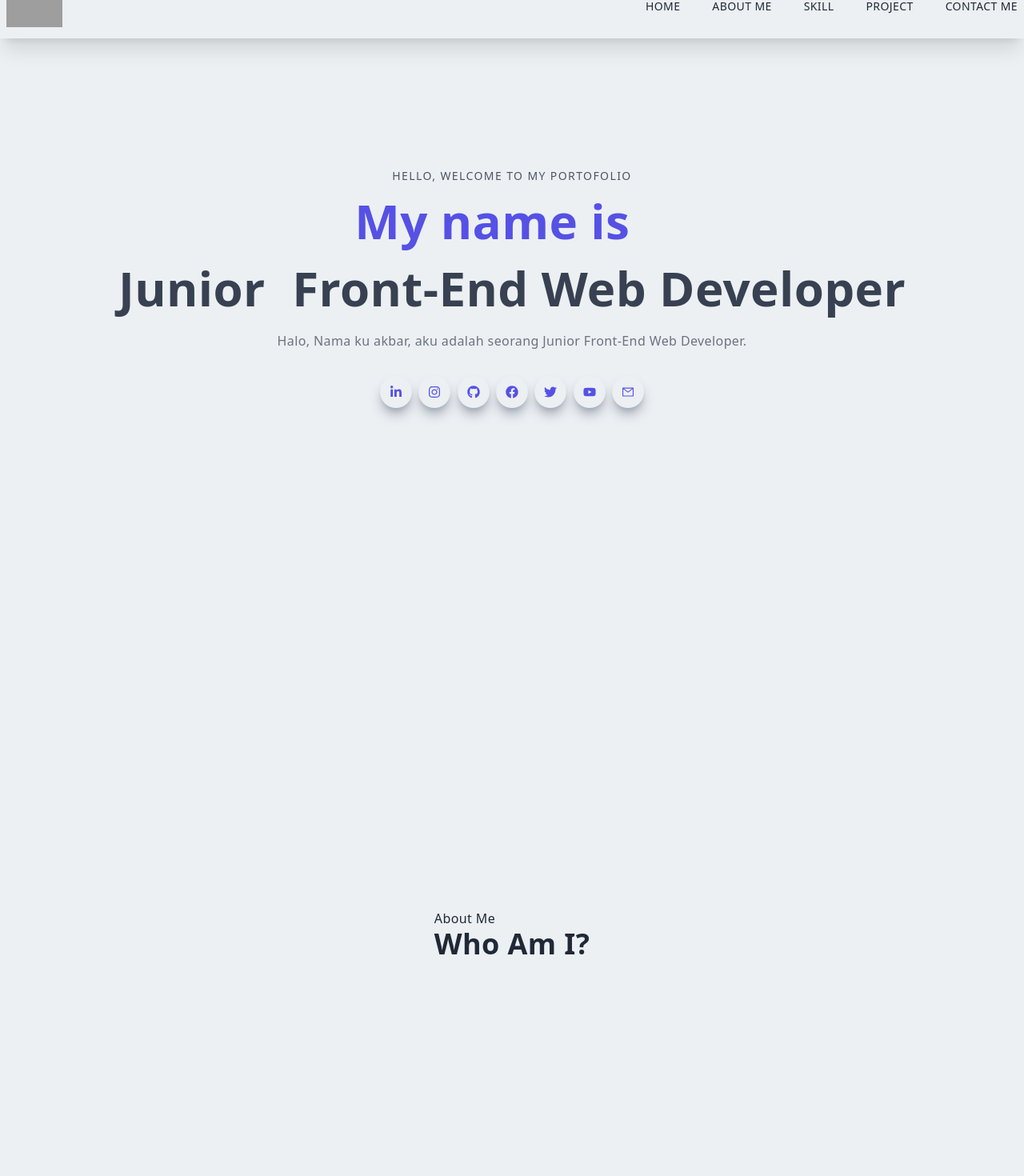
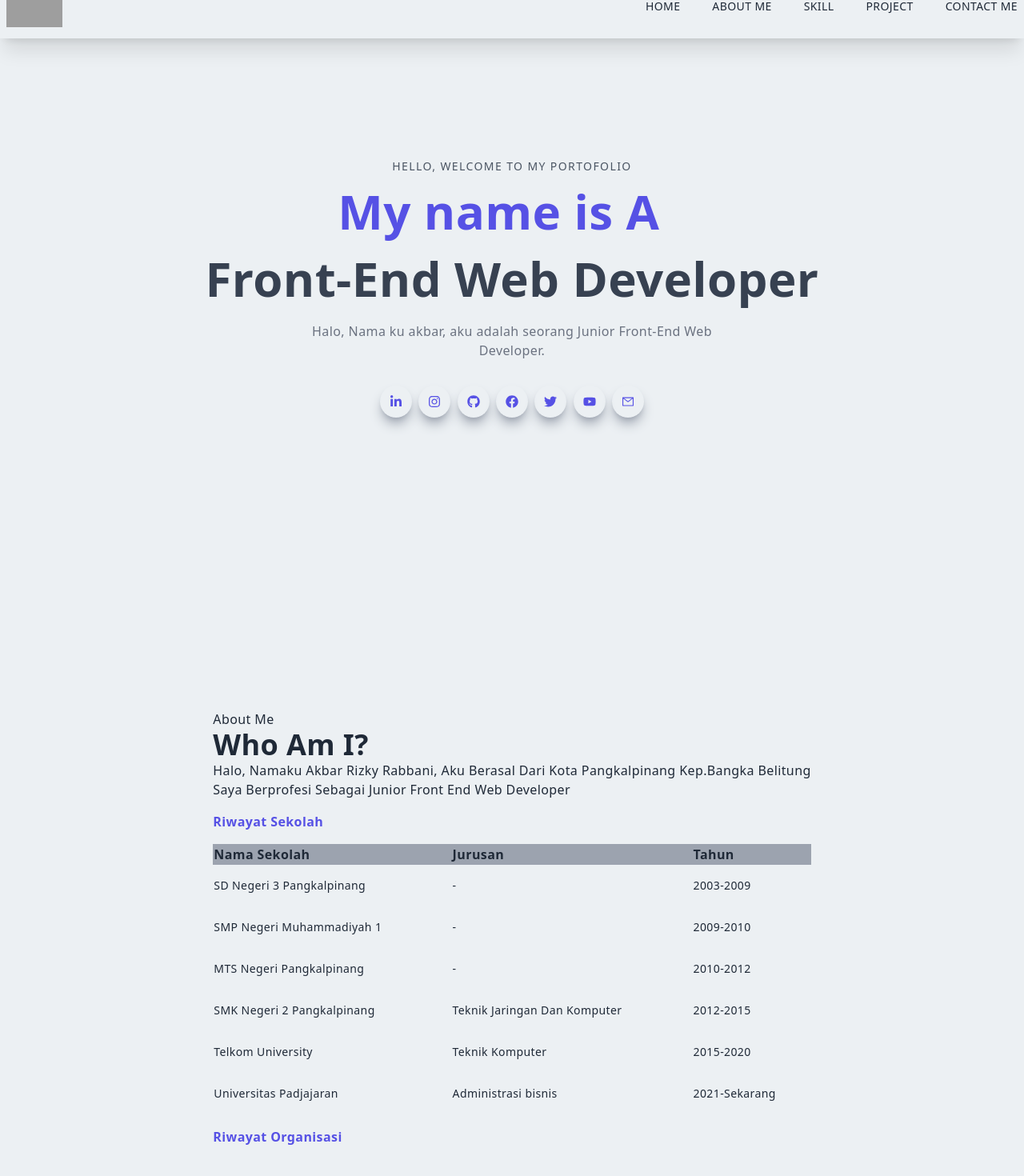
Before and after one commit to AkbarRizkyR/portofolio-nextjs, a Next.js app: page / in a window 1280 px wide. Shown: the part 32-1502 px from the top of the page at 80% size. Built offline with nearby package versions, Linux system fonts and the light colour scheme; grey boxes are pictures that could not be loaded.

Commit message:
New Things

```diff
--- a/components/About.jsx
+++ b/components/About.jsx
@@ -1,15 +1,75 @@
 import React from 'react'
 
 function About() {
+  const tables = [
+    {
+      title: 'SD Negeri 3 Pangkalpinang',
+      major: '-',
+      date: '2003-2009'
+    },
+    {
+      title: 'SMP Negeri Muhammadiyah 1',
+      major: '-',
+      date: '2009-2010'
+    },
+    {
+      title: 'MTS Negeri Pangkalpinang',
+      major: '-',
+      date: '2010-2012'
+    },
+    {
+      title: 'SMK Negeri 2 Pangkalpinang',
+      major: 'Teknik Jaringan Dan Komputer',
+      date: '2012-2015'
+    },
+    {
+      title: 'Telkom University',
+      major: 'Teknik Komputer',
+      date: '2015-2020'
+    },
+    {
+      title: 'Universitas Padjajaran',
+      major: 'Administrasi bisnis',
+      date: '2021-Sekarang'
+    },
+  ]
+
   return (
     <div className='w-full md:h-screen p-2 flex items-center py-16'>
       <div className='max-w-[1240px] m-auto md:grid-cols-3 gap-8'>
         <div className='col-span-2'>
           <p>About Me</p>
           <h2> Who Am I?</h2>
-          <p></p>
-          <p></p>
-        </div>
+          <p>Halo, Namaku Akbar Rizky Rabbani, Aku Berasal Dari Kota Pangkalpinang Kep.Bangka Belitung</p>
+          <p>Saya Berprofesi Sebagai Junior Front End Web Developer</p>
+          <h3 className='py-4 capitalize text-[#5651e5]'>Riwayat Sekolah</h3>
+          <div class="overflow-x-auto">
+            <table class="border border-hidden table-auto w-full">
+              <thead>
+                <tr>
+                  <th class="bg-gray-400 text-left">Nama Sekolah</th>
+                  <th class="bg-gray-400 text-left">Jurusan</th>
+                  <th class="bg-gray-400 text-left">Tahun</th>
+                </tr>
+              </thead>
+              <tbody>
+                {
+                  tables.map((table, index) =>
+                    <tr key={index} class="hover:bg-gray-100">
+                      <td class="text-sm py-4">{ table.title }</td>
+                      <td class="text-sm">{ table.major }</td>
+                      <td class="text-sm">{ table.date }</td>
+                    </tr>
+                  )
+                }
+              </tbody>
+            </table>
+          </div>
+          <h3 className='py-4 capitalize text-[#5651e5]'>Riwayat Organisasi</h3>
+          <div>
+
+          </div>
+          </div>
       </div>
     </div>
   )
--- a/components/Main.jsx
+++ b/components/Main.jsx
@@ -1,9 +1,32 @@
-import React from "react";
-import { TypeAnimation } from "react-type-animation";
-import {AiOutlineMail} from 'react-icons/ai'
-import {FaGithub, FaLinkedinIn,FaYoutube,FaTwitter, FaInstagram, FaFacebook} from 'react-icons/fa'
+import { TypeAnimation } from 'react-type-animation'
+import { AiOutlineMail } from 'react-icons/ai'
+
+import {
+    FaGithub,
+    FaLinkedinIn,
+    FaYoutube,
+    FaTwitter,
+    FaInstagram,
+    FaFacebook
+} from 'react-icons/fa'
+
+import classNames from 'classnames'
 
 function Main() {
+    const socialClass = classNames(
+        'rounded-full shadow-lg shadow-gray-400 p-3 cursor-pointer hover:scale-105 ease-in duration-500'
+    )
+
+    const socials = [
+        <FaLinkedinIn />,
+        <FaInstagram />,
+        <FaGithub />,
+        <FaFacebook />,
+        <FaTwitter />,
+        <FaYoutube />,
+        <AiOutlineMail />
+    ]
+
     return (
         <div className="w-full h-screen text-center">
             <div className="max-w-[1240px] w-full h-full mx-auto p-2 flex justify-center items-center">
@@ -21,40 +44,19 @@ function Main() {
                         />
                     </h1>
                     <h1 className="py-2 text-gray-700">
-                    <TypeAnimation
-                        sequence={[
-                        'Junior',
-                        ]}
-                        cursor={true}
-                        repeat={1}
-                    />
                         Front-End Web Developer
                     </h1>
                     <p className="py-4 text-gray-500 max-w-[70%] m-auto">
                         Halo, Nama ku akbar, aku adalah seorang Junior Front-End Web Developer.
                     </p>
                         <div className="flex items-center justify-between max-w-[330px] m-auto py-4 text-[#5651e5]">
-                            <div className='rounded-full shadow-lg shadow-gray-400 p-3 cursor-pointer hover:scale-105 ease-in duration-500'>
-                                <FaLinkedinIn />
-                            </div>
-                            <div className='rounded-full shadow-lg shadow-gray-400 p-3 cursor-pointer hover:scale-105 ease-in duration-500'>
-                                <FaInstagram />
-                            </div>
-                            <div className='rounded-full shadow-lg shadow-gray-400 p-3 cursor-pointer hover:scale-105 ease-in duration-500'>
-                                <FaGithub />
-                            </div>
-                            <div className='rounded-full shadow-lg shadow-gray-400 p-3 cursor-pointer hover:scale-105 ease-in duration-500'>
-                                <FaFacebook />
-                            </div>
-                            <div className='rounded-full shadow-lg shadow-gray-400 p-3 cursor-pointer hover:scale-105 ease-in duration-500'>
-                                <FaTwitter />
-                            </div>
-                            <div className='rounded-full shadow-lg shadow-gray-400 p-3 cursor-pointer hover:scale-105 ease-in duration-500'>
-                                <FaYoutube />
-                            </div>
-                            <div className='rounded-full shadow-lg shadow-gray-400 p-3 cursor-pointer hover:scale-105 ease-in duration-500'>
-                                <AiOutlineMail />
-                            </div>
+                            {
+                                socials.map((social, index) =>
+                                    <div key={index} className={socialClass}>
+                                        { social }
+                                    </div>
+                                )
+                            }
                         </div>
                 </div>
             </div>
--- a/package.json
+++ b/package.json
@@ -10,6 +10,7 @@
   },
   "dependencies": {
     "@next/font": "13.1.1",
+    "classnames": "^2.3.2",
     "eslint": "8.31.0",
     "eslint-config-next": "13.1.1",
     "next": "13.1.1",
```
Also changed, not shown: 1 other file (tests, documents, lock files or other folders).
